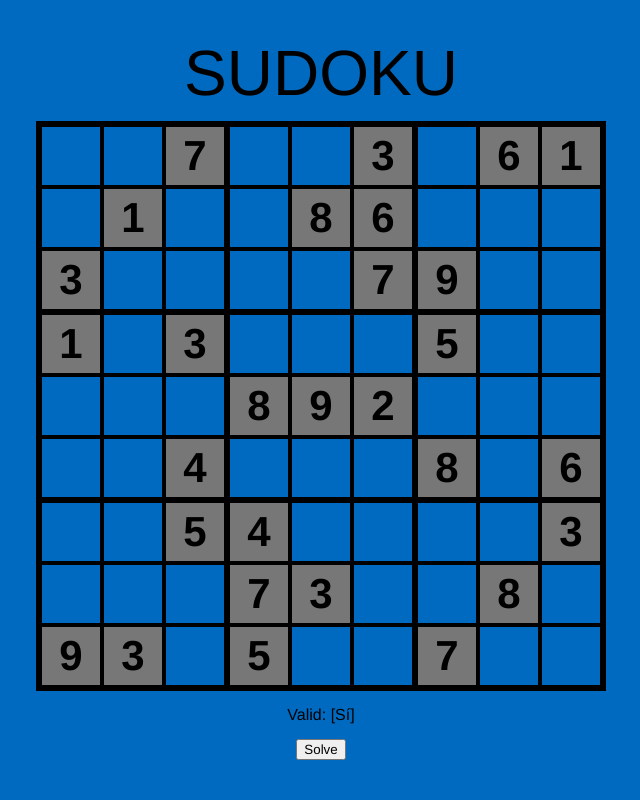
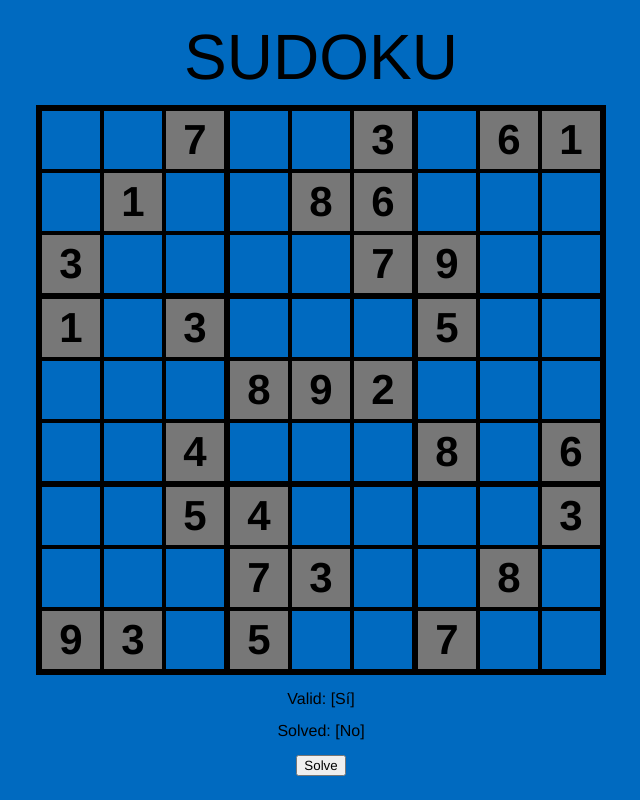
Before and after one commit to Sethyrus/sudoku, a React (Create React App) app: page / in a window 1280 px wide. Shown: the whole page, without its empty margins (319-959 px from the left). Built offline with nearby package versions, Linux system fonts and the light colour scheme.

Commit message:
Avances en algoritmo de resolución

```diff
--- a/src/components/Sudoku/Sudoku.tsx
+++ b/src/components/Sudoku/Sudoku.tsx
@@ -1,7 +1,7 @@
 import "./Sudoku.css";
 import { useState } from "react";
 import SudokuCell from "../SudokuCell/SudokuCell";
-import { SudokuMatrix } from "../../types";
+import { SudokuMatrix, SudokuMatrixCellValue } from "../../types";
 
 const Sudoku = () => {
   const [sudokuMatrix, setSudokuMatrix] = useState<SudokuMatrix>([
@@ -108,7 +108,7 @@ const Sudoku = () => {
 
   const rowsValid = (): boolean =>
     !sudokuMatrix.some((row) => {
-      const rowVals: (number | null)[] = [];
+      const rowVals: SudokuMatrixCellValue[] = [];
 
       return row.some((cell) => {
         if (!cell.value || (cell.value && !rowVals.includes(cell.value))) {
@@ -122,7 +122,7 @@ const Sudoku = () => {
 
   const colsValid = (): boolean => {
     for (let i = 0; i < sudokuMatrix.length; i++) {
-      const colVals: (number | null)[] = [];
+      const colVals: SudokuMatrixCellValue[] = [];
 
       for (let a = 0; a < sudokuMatrix.length; a++) {
         if (
@@ -143,7 +143,7 @@ const Sudoku = () => {
   const blocksValid = (): boolean => {
     for (let i = 1; i < 4; i++) {
       for (let a = 1; a < 4; a++) {
-        const blockVals: (number | null)[] = [];
+        const blockVals: SudokuMatrixCellValue[] = [];
 
         for (let e = 0; e < 3; e++) {
           for (let u = 0; u < 3; u++) {
@@ -165,9 +165,57 @@ const Sudoku = () => {
 
   const isValid = (): boolean => rowsValid() && colsValid() && blocksValid();
 
+  const isComplete = (): boolean =>
+    sudokuMatrix.every((row) => {
+      return row.every((cell) => cell.value);
+    });
+
+  const isSolved = (): boolean => isComplete() && isValid();
+
   const solveSudoku = (): void => {
+    const iterator = setInterval(() => {
+      if (!isSolved()) {
+        iterateSudoku();
+      } else {
+        clearInterval(iterator);
+      }
+    }, 50);
+  };
 
-  }
+  const getPossibilities = (): number[] => {
+    const possibilities: number[] = [];
+
+    return possibilities;
+  };
+
+  const iterateSudoku = () => {
+    const provisionalMatrix: SudokuMatrix = [];
+
+    sudokuMatrix.forEach((row, y) => {
+      row.forEach((cell, x) => {
+        if (!cell.value) {
+          const possibilities: number[] = getPossibilities();
+
+          if (possibilities.length > 1) {
+            if (!provisionalMatrix[y]) {
+              provisionalMatrix[y] = [];
+            }
+
+            provisionalMatrix[y][x] = {
+              value: sudokuMatrix[y][x].default
+                ? sudokuMatrix[y][x].value
+                : possibilities.length > 1
+                ? null
+                : possibilities[0],
+              provValues: sudokuMatrix[y][x].default ? [] : possibilities,
+            };
+          }
+        }
+      });
+    });
+
+    setSudokuMatrix(provisionalMatrix);
+  };
 
   return (
     <>
@@ -198,6 +246,10 @@ const Sudoku = () => {
 
       <br />
 
+      <span>Solved: [{isSolved() ? "Sí" : "No"}]</span>
+
+      <br />
+
       <button onClick={solveSudoku}>Solve</button>
     </>
   );
--- a/src/components/SudokuCell/SudokuCell.tsx
+++ b/src/components/SudokuCell/SudokuCell.tsx
@@ -26,6 +26,7 @@ const SudokuCell = (props: SudokuCellProps) => {
               e.key !== "ArrowDown" &&
               e.key !== "ArrowLeft" &&
               e.key !== "Backspace" &&
+              e.key !== "Tab" &&
               !(parseInt(e.key) > 0 && parseInt(e.key) < 10)
             ) {
               e.preventDefault();
```
Also changed, not shown: src/types.ts (+8 -3 lines).
